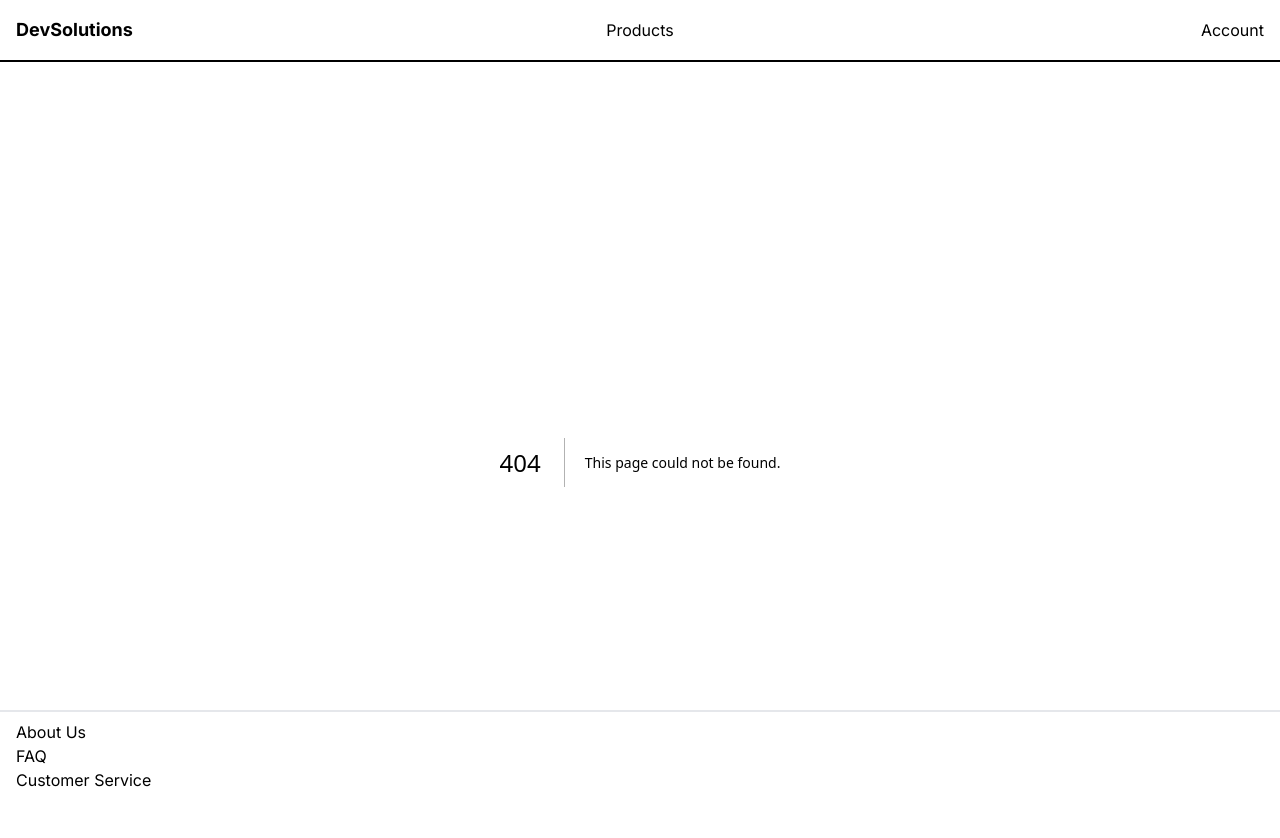
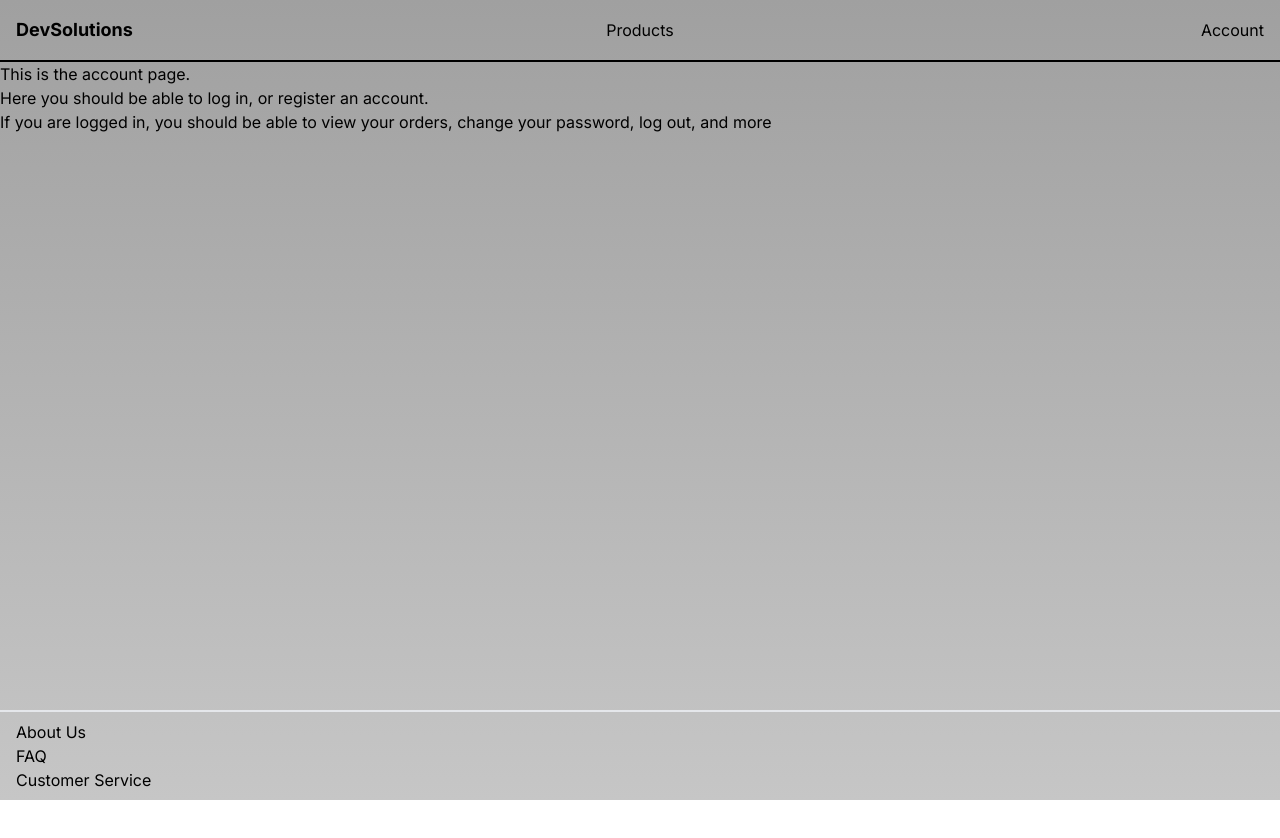
Before and after one commit to eskil4152/DevSolutions, a Next.js app: page /account in a window 1280 px wide. Before the commit this address had no page. Shown: the top 838 px of the page. After the commit the page ends 800 px from the top, so only its background shows below. Built offline with nearby package versions, Linux system fonts and the light colour scheme.

Commit message:
Slightly lighter background. Header redirects accordingly

```diff
--- /dev/null
+++ b/app/(routes)/account/page.tsx
@@ -0,0 +1,14 @@
+const Account = () => {
+  return (
+    <div>
+      <h1>This is the account page.</h1>
+      <p>Here you should be able to log in, or register an account.</p>
+      <p>
+        If you are logged in, you should be able to view your orders, change
+        your password, log out, and more
+      </p>
+    </div>
+  );
+};
+
+export default Account;
--- /dev/null
+++ b/app/(routes)/products/page.tsx
@@ -0,0 +1,13 @@
+const Products = () => {
+  return (
+    <div>
+      <h1>This is the products page.</h1>
+      <p>
+        Here all our products and services will be shown in clickable cards.
+      </p>
+      <p>The cards will contain a short description, as well as prices.</p>
+    </div>
+  );
+};
+
+export default Products;
--- a/app/components/Header.tsx
+++ b/app/components/Header.tsx
@@ -1,17 +1,34 @@
+import Link from "next/link";
+
 export const Header = () => {
   return (
-    <div className="flex justify-between items-center border-b-2 border-black p-4 relative">
-      <div className="w-1/3">
+    <div className="flex justify-between items-center border-b-2 border-black p-4 relative ">
+      <Link
+        className="w-1/3"
+        href={{
+          pathname: "/",
+        }}
+      >
         <h3 className="font-bold text-lg">DevSolutions</h3>
-      </div>
+      </Link>
 
-      <div className="w-1/3 text-center">
-        <h1>Products</h1>
-      </div>
+      <Link
+        className="w-1/3 text-center"
+        href={{
+          pathname: "/products",
+        }}
+      >
+        <p>Products</p>
+      </Link>
 
-      <div className="w-1/3 text-right">
-        <h1>Account</h1>
-      </div>
+      <Link
+        className="w-1/3 text-right"
+        href={{
+          pathname: "/account",
+        }}
+      >
+        <p>Account</p>
+      </Link>
     </div>
   );
 };
--- a/app/globals.css
+++ b/app/globals.css
@@ -4,7 +4,7 @@
 
 :root {
   --foreground-rgb: 0, 0, 0;
-  --background-rgb: 140, 140, 140;
+  --background-rgb: 160, 160, 160;
 }
 
 @media (prefers-color-scheme: dark) {
```
